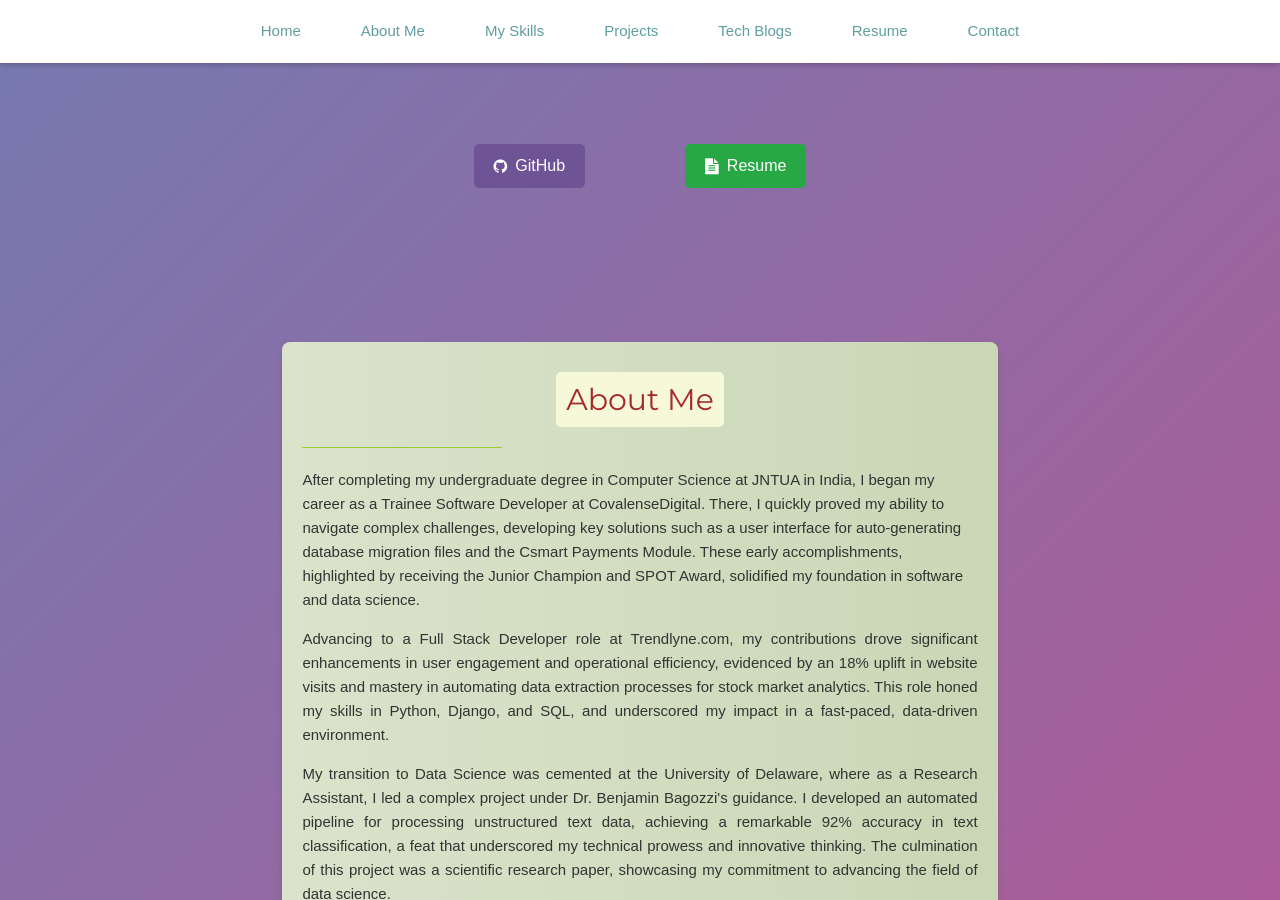
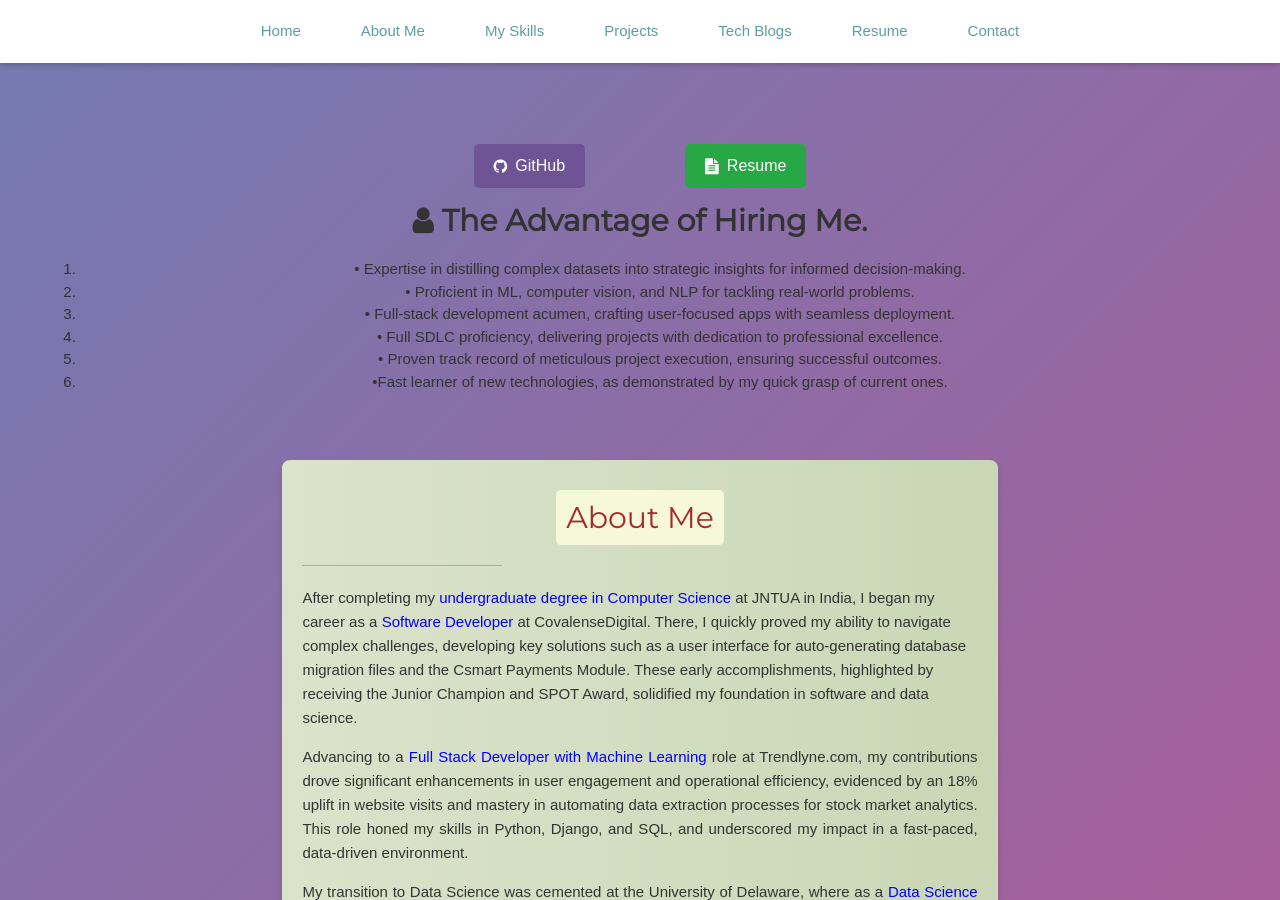
Before and after one commit to rakeshemuru/rakesh-emuru.github.io, a Jekyll site: the page index.html, which Jekyll copies as it is, in a window 1280 px wide and 900 px high, scrolled down 590 px. Built offline with Jekyll 4.4.1, drawn with Linux system fonts in a browser that asks for light colours; some of the changed text lies outside the part shown.

Commit message:
Update index.html

```diff
--- a/index.html
+++ b/index.html
@@ -6,7 +6,8 @@
     <link rel="stylesheet" href="https://www.w3schools.com/w3css/4/w3.css">
     <link rel="stylesheet" href="https://fonts.googleapis.com/css?family=Montserrat">
     <link rel="stylesheet" href="https://cdnjs.cloudflare.com/ajax/libs/font-awesome/4.7.0/css/font-awesome.min.css">
-    <link rel="icon" type="image/png" href="Images/rakesh-emuru-photo.png">
+    <link rel="icon" type="image/png" href="C:\\Users\\emuru\\Downloads\\rakesh-emuru-photo.png">
+    <!--    <link rel="icon" type="image/png" href="Images/rakesh-emuru-photo.png">-->
     <link rel="stylesheet" href="rakesh_portfolio_styles.css">
 </head>
 <body>
@@ -22,7 +23,6 @@
        target="_blank" onmouseover="this.style.cursor='pointer'">Resume</a>
     <a data-target="contact" onmouseover="this.style.cursor='pointer'">Contact</a>
 </div>
-
 
 <div class="w3-padding-large" id="main">
     <header class="w3-container w3-padding-32 w3-center" id="home">
@@ -50,9 +50,27 @@
             </a>
         </div>
 
+        <div class="value-proposition">
+            <h2 style="font-weight: 700;"><i class="fa fa-user" aria-hidden="true"></i> The Advantage of Hiring Me.</h2>
+            <ol>
+                <li><span>•</span> Expertise in distilling complex datasets into strategic insights for informed
+                    decision-making.
+                </li>
+                <li><span>•</span> Proficient in ML, computer vision, and NLP for tackling real-world problems.</li>
+                <li><span>•</span> Full-stack development acumen, crafting user-focused apps with seamless deployment.
+                </li>
+                <li><span>•</span> Full SDLC proficiency, delivering projects with dedication to professional
+                    excellence.
+                </li>
+                <li><span>•</span> Proven track record of meticulous project execution, ensuring successful outcomes.
+                </li>
+                <li><span>•</span>Fast learner of new technologies, as demonstrated by my quick grasp of current ones.</li>
+            </ol>
+        </div>
+
     </header>
 
-<!--  Rakesh Emuru Introduction -->
+    <!--  Rakesh Emuru Introduction -->
     <div class="container" style="text-align: center;">
         <div class="section" id="about"
              style="background: linear-gradient(to right, #dbe3cb, #c9d7b6); color: #333; padding: 40px; border-radius: 8px; box-shadow: 0 4px 6px rgba(0,0,0,0.1); max-width: 800px; margin: auto; padding: 20px;">
@@ -60,20 +78,20 @@
                 About Me</h2>
             <hr style="width: 200px; border-color: yellowgreen; margin-top: 10px; margin-bottom: 20px;">
             <p style="text-align: left;">
-                After completing my undergraduate degree in Computer Science at JNTUA in India, I began my career as a
-                Trainee Software Developer at CovalenseDigital. There, I quickly proved my ability to navigate complex
+                After completing my <span style="color: blue;"> undergraduate degree in Computer Science </span>at JNTUA in India, I began my career as a
+                <span style="color: blue;"> Software Developer </span> at CovalenseDigital. There, I quickly proved my ability to navigate complex
                 challenges, developing key solutions such as a user interface for auto-generating database migration
                 files and the Csmart Payments Module. These early accomplishments, highlighted by receiving the Junior
                 Champion and SPOT Award, solidified my foundation in software and data science.
             </p>
             <p>
-                Advancing to a Full Stack Developer role at Trendlyne.com, my contributions drove significant
+                Advancing to a <span style="color: blue;"> Full Stack Developer with Machine Learning </span> role at Trendlyne.com, my contributions drove significant
                 enhancements in user engagement and operational efficiency, evidenced by an 18% uplift in website visits
                 and mastery in automating data extraction processes for stock market analytics. This role honed my
                 skills in Python, Django, and SQL, and underscored my impact in a fast-paced, data-driven environment.
             </p>
             <p>
-                My transition to Data Science was cemented at the University of Delaware, where as a Research Assistant,
+                My transition to Data Science was cemented at the University of Delaware, where as a <span style="color: blue;"> Data Science Research Assistant</span>,
                 I led a complex project under Dr. Benjamin Bagozzi's guidance. I developed an automated pipeline for
                 processing unstructured text data, achieving a remarkable 92% accuracy in text classification, a feat
                 that underscored my technical prowess and innovative thinking. The culmination of this project was a
@@ -82,16 +100,18 @@
             <h4 style="color: brown; background-color: rgba(255, 255, 224, 0.8); display: inline-block; padding: 5px 10px; border-radius: 5px; margin-top: 20px;">
                 <strong>Core Competencies:</strong></h4>
             <ul style="text-align: left;">
-                <li style="margin-bottom: 10px;">Expertise in Programming Languages: Python, SQL, C, JavaScript, HTML,
-                    CSS
+                <li style="margin-bottom: 10px;"><span style="color: blue; font: icon; color: firebrick;">Programming Languages:</span> Python, SQL, C.
                 </li>
-                <li style="margin-bottom: 10px;">Advanced Data Science Skills: Machine Learning, NLP, Data
-                    visualization, and Statistical methods
+                <li style="margin-bottom: 10px;">
+                    <span style="color: blue; font: icon; color: firebrick;">Data Analysis & Machine Learning:</span> Pandas, NumPy, Data visualization (Matplotlib, Seaborn, Tableau), Classical Machine Learning, Deep learning, NLP, Statistical methods (Regression Analysis, Hypothesis testing).
                 </li>
-                <li style="margin-bottom: 10px;">Proficiency with Tools and Technologies: Django, MySQL, Git, REST APIs,
-                    Big Data (Spark)
+                <li style="margin-bottom: 10px;">
+                    <span style="color: blue; font: icon; color: firebrick;">Data Science Processes:</span> A/B testing, ETL, Data Cleaning, Time Series Analysis, and Experimental design.
+                </li>
+                <li style="margin-bottom: 10px;"><span style="color: blue; font: icon; color: firebrick;"> Software & Tools:</span> Django, MySQL, Git, JIRA, REST APIs, Beautiful Soup, Spark, Excel, Linux, TensorFlow.
                 </li>
             </ul>
+
             <p style="text-align: left;">
                 <span style="color: indigo;">Driven by a relentless pursuit of knowledge and excellence, I am eager to bring my analytical prowess, technical skills, and innovative mindset to a new challenge in the data science and software development arenas.</span>
             </p>
@@ -108,7 +128,7 @@
         </div>
     </div>
 
-<!-- Rakesh Emuru Projects -->
+    <!-- Rakesh Emuru Projects -->
     <div class="projects-container" id="projects">
         <h2 style="color: brown; background-color: rgba(255, 255, 224, 0.8); display: inline-block; padding: 5px 10px; border-radius: 5px;">
             Projects</h2>
@@ -204,7 +224,7 @@
                             <a href="https://github.com/rakesh-emuru/Data-Science/blob/main/Projects/NYC%20Stop%20and%20Frisk/Rakesh_Emuru_NYC_Stop_and_Frisk_predictors_of_outcomes.ipynb"
                                target="_blank" class="project-link">
                                 <p class="project-description truncated">
-                                   This project delves into the evolving landscape of New York City's commercial
+                                    This project delves into the evolving landscape of New York City's commercial
                                     sectors by
                                     analyzing the spatio-temporal trends of business distribution across different zip
                                     codes,
@@ -229,7 +249,7 @@
                             <a href="https://github.com/rakesh-emuru/Data-Science/blob/main/Projects/NYC%20Stop%20and%20Frisk/Rakesh_Emuru_NYC_Stop_and_Frisk_predictors_of_outcomes.ipynb"
                                target="_blank" class="project-link">
                                 <p class="project-description truncated">
-                                     This Citi Bike project examines the impact of New York City's expansive bike share
+                                    This Citi Bike project examines the impact of New York City's expansive bike share
                                     program on
                                     urban living, focusing on usage patterns, community benefits, and the controversies
                                     surrounding
@@ -443,19 +463,6 @@
         }
     }
     StartTextAnimation(0);
-
-document.addEventListener("DOMContentLoaded", function() {
-    var listItems = document.querySelectorAll('#about li');
-
-    listItems.forEach(function(item) {
-        item.onmouseover = function() {
-            this.style.color = 'yellowgreen';
-        };
-        item.onmouseout = function() {
-            this.style.color = '#333';
-        };
-    });
-});
 
 document.addEventListener('DOMContentLoaded', (event) => {
   // Get all anchor tags within the top-menu div
@@ -502,7 +509,6 @@ function StartTextAnimation(i) {
     }, colorClass);
   }
 }
-
 </script>
 
 </body>
```
Also changed, not shown: other parts of index.html (+1 -1 lines).
